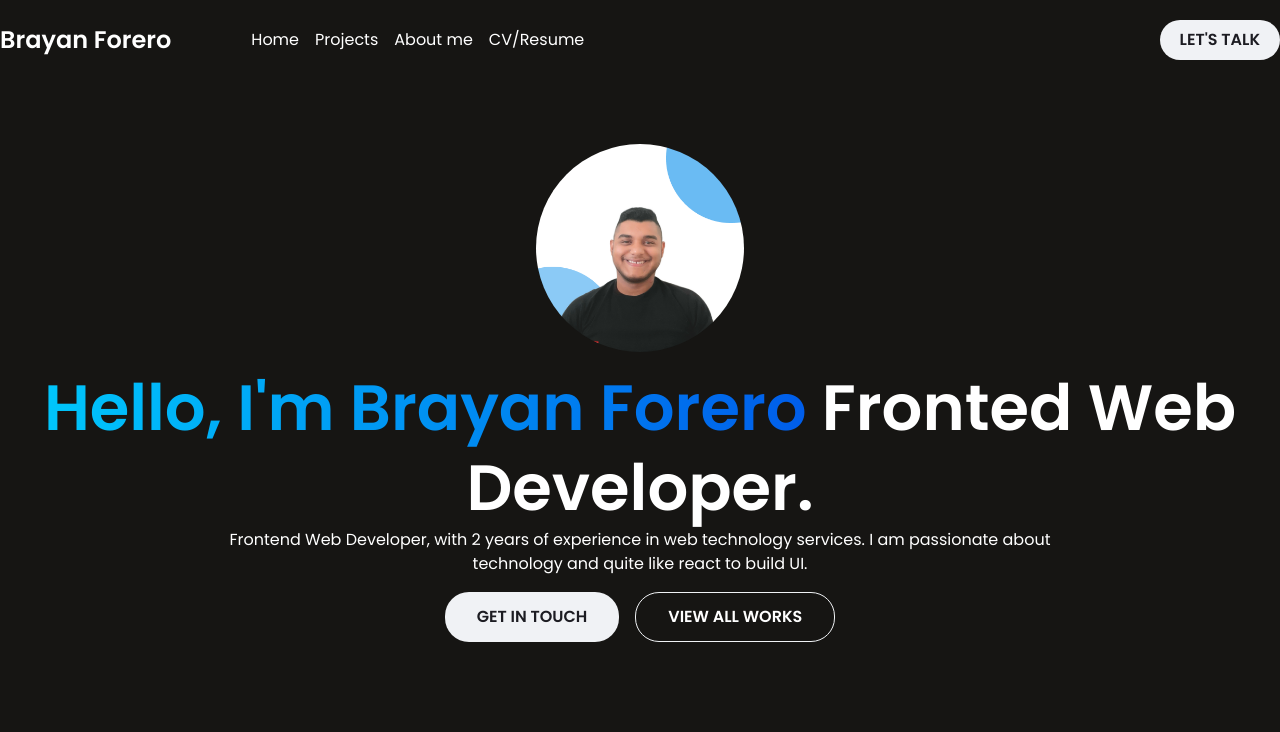
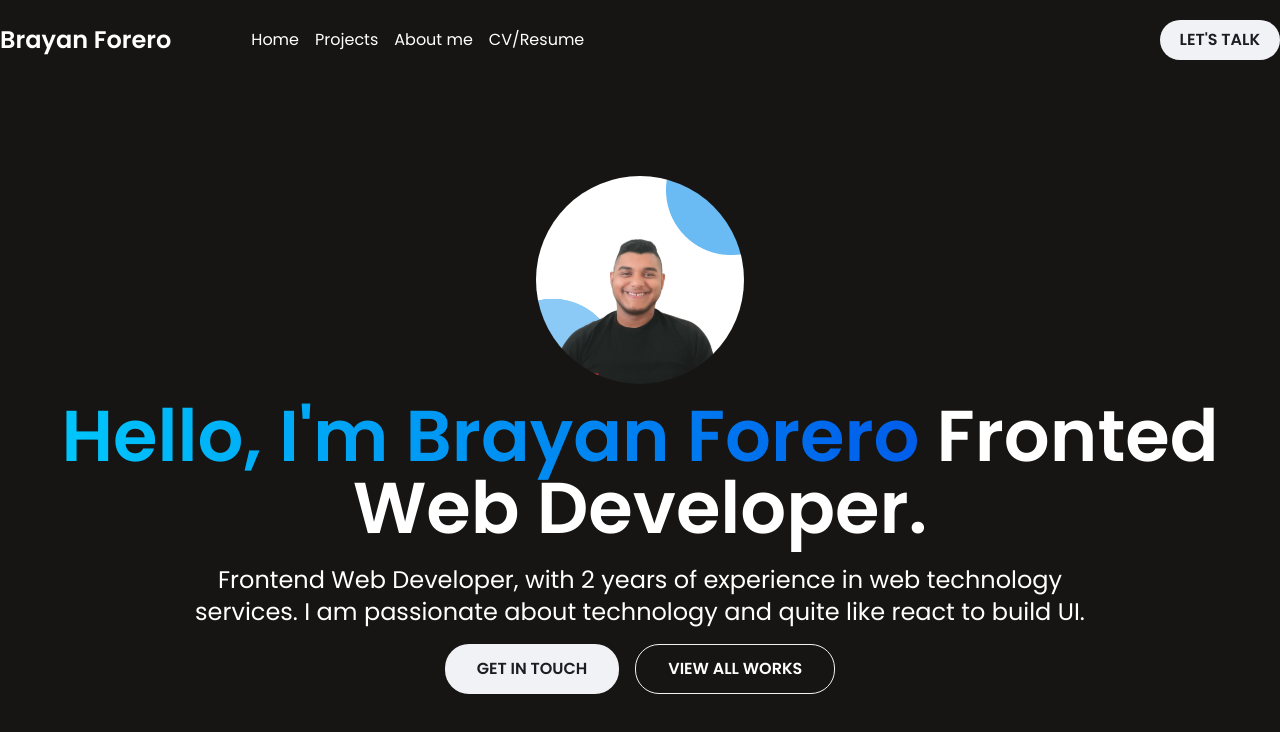
Before and after one commit to brayanforero/portfolio-me, a React (Vite) app: page / in a window 1280 px wide. Shown: the top 732 px of the page. Built offline with nearby package versions, Linux system fonts and the light colour scheme.

Commit message:
fix:(root) reponsive on some title and buttons

```diff
--- a/src/components/Skill/index.css
+++ b/src/components/Skill/index.css
@@ -5,17 +5,21 @@
 .Skill:hover .Skill-img {
   @apply opacity-100;
 }
+.Skill:hover .Skill-arrow {
+  transition: opacity 0.3s ease;
+  @apply opacity-0;
+}
 
 .Skill-name {
-  @apply text-2xl lg:text-[4rem];
+  @apply text-2xl lg:text-3xl;
 }
 
 .Skill-arrow {
-  @apply text-3xl rotate-45 lg:text-6xl;
+  @apply text-4xl rotate-45 opacity-100 lg:text-6xl;
 }
 
 .Skill-img {
-  transition: opacity 0.3s ease;
-  transition-delay: 100ms;
-  @apply opacity-0 absolute pointer-events-none right-20 lg:right-32  block w-48 lg:w-[180px] h-52 lg:h-[260px] bg-blue rounded-3xl object-cover z-10;
+  transition: opacity 0.5s ease;
+  transition-delay: 0.25s;
+  @apply absolute z-10 block object-cover w-40 h-48 opacity-0 pointer-events-none lg:w-48 lg:h-56 md:right-16 bg-blue rounded-3xl;
 }
--- a/src/sections/AboutMe/index.css
+++ b/src/sections/AboutMe/index.css
@@ -11,5 +11,5 @@
 }
 
 .AboutMe-h2 {
-  @apply mb-16 text-center lg:mb-0 lg:text-left;
+  @apply mb-12 lg:mb-16 text-center lg:mb-0 lg:text-left text-4xl lg:text-[4rem] xl:text-6xl;
 }
--- a/src/sections/AboutMe/index.tsx
+++ b/src/sections/AboutMe/index.tsx
@@ -9,7 +9,7 @@ function AboutMe() {
           <h2 className="AboutMe-h2">
             About <span className="text-gradient">Me</span>
           </h2>
-          <div className="flex justify-center gap-5 lg:justify-start lg:pl-16">
+          <div className="flex flex-col justify-center gap-5 md:flex-row lg:justify-start lg:pl-16">
             <button className="button-primary big">Get in touch</button>
             <button className="button-white big ghost">View all works</button>
           </div>
--- a/src/sections/FavoriteWorks/index.css
+++ b/src/sections/FavoriteWorks/index.css
@@ -3,5 +3,5 @@
 }
 
 .FavoriteWorks-h2 {
-  @apply mb-0 lg:mb-8 text-6xl lg:text-[4rem];
+  @apply mb-0 lg:mb-8 text-4xl lg:text-[4rem] xl:text-6xl;
 }
--- a/src/sections/FavoriteWorks/index.tsx
+++ b/src/sections/FavoriteWorks/index.tsx
@@ -6,7 +6,7 @@ function FavoriteWorks() {
     <section className="FavoriteWorks">
       <div className="flex flex-col gap-8 mb-8 lg:flex-row">
         <h2 className="FavoriteWorks-h2">
-          Look my <span className="text-gradient">Projects.</span>
+          Proj<span className="text-gradient">ects.</span>
         </h2>
         <p className="FavoriteWorks-p">
           Lorem ipsum dolor sit amet consectetur adipisicing elit. Enim magnam
--- a/src/sections/Hero/index.css
+++ b/src/sections/Hero/index.css
@@ -1,6 +1,6 @@
 .Hero {
   min-height: calc(100vh - var(--header-height));
-  @apply flex flex-col items-center gap-4 pt-16;
+  @apply flex flex-col items-center gap-4 pt-16 xl:pt-24;
 }
 
 .Hero-picture {
@@ -13,10 +13,11 @@
 
 .Hero-name {
   line-height: 1.25;
+  @apply mb-5 text-4xl text-7xl;
 }
 
 .Hero-p {
-  @apply self-center max-w-4xl mx-auto;
+  @apply self-center max-w-4xl mx-auto lg:text-xl xl:text-2xl;
 }
 
 .Hero-cta {
--- a/src/styles/base/app.css
+++ b/src/styles/base/app.css
@@ -3,13 +3,9 @@
 }
 
 .wrapper {
-  @apply container px-2 mx-0 md:px-0 md:mx-auto;
+  @apply w-full px-3 m-0 lg:px-4 xl:px-0 max-w-[1300px] lg:mx-auto;
 }
 .skeleton {
   animation: skeleton 1.5s alternate infinite;
   @apply block;
 }
-
-.text-gradient {
-  @apply text-transparent bg-clip-text bg-gradient-to-r from-blue-alt to-blue;
-}
--- a/src/styles/base/base.css
+++ b/src/styles/base/base.css
@@ -24,7 +24,7 @@
   }
 
   body {
-    @apply text-sm text-base text-white bg-black font-poppins;
+    @apply text-sm text-white bg-black lg:text-base font-poppins;
   }
 
   h1,
--- /dev/null
+++ b/src/styles/base/utilites.css
@@ -0,0 +1,5 @@
+@layer utilities {
+  .text-gradient {
+    @apply text-transparent bg-clip-text bg-gradient-to-r from-blue-alt to-blue;
+  }
+}
--- a/src/styles/index.css
+++ b/src/styles/index.css
@@ -2,6 +2,7 @@
 @import "tailwindcss/components";
 @import "tailwindcss/utilities";
 @import "./base/base.css";
+@import "./base/utilites.css";
 @import "./base/app.css";
 @import "./components/skeletons.css";
 @import "./components/buttons.css";
```
